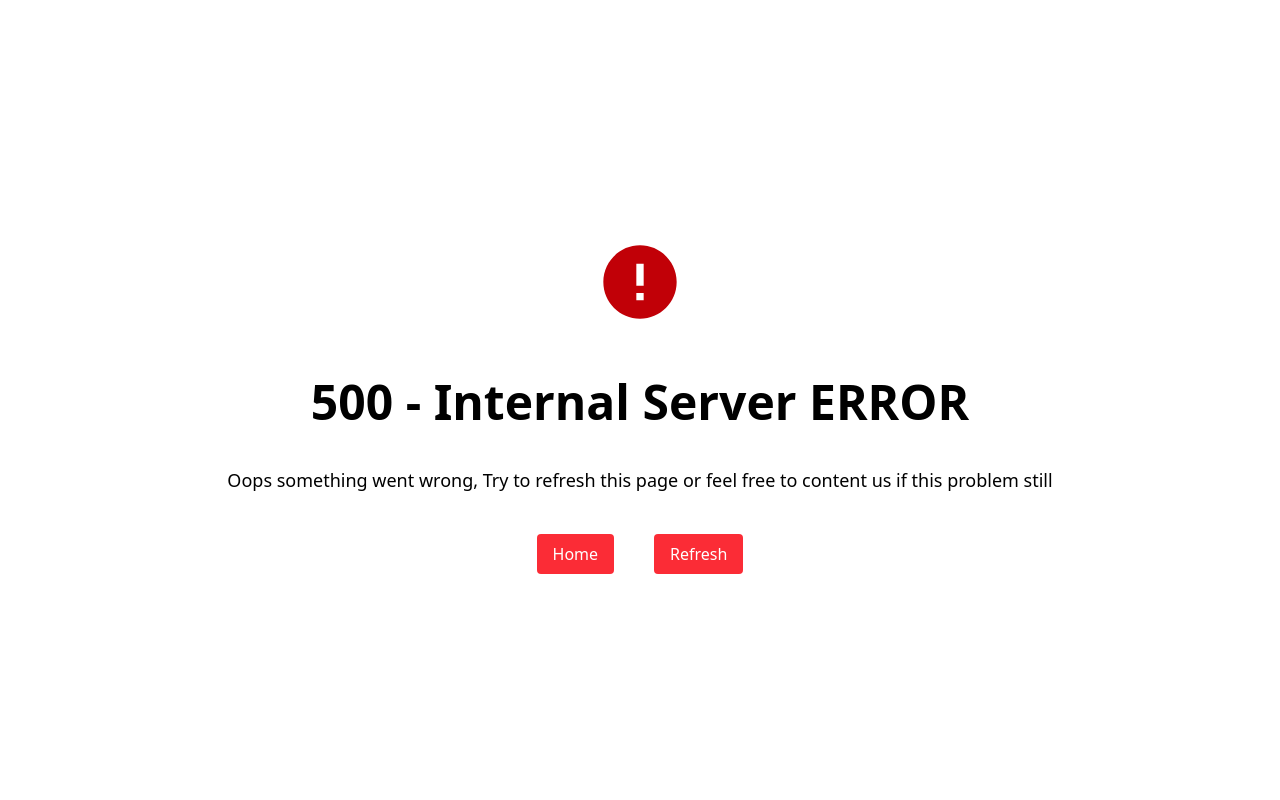
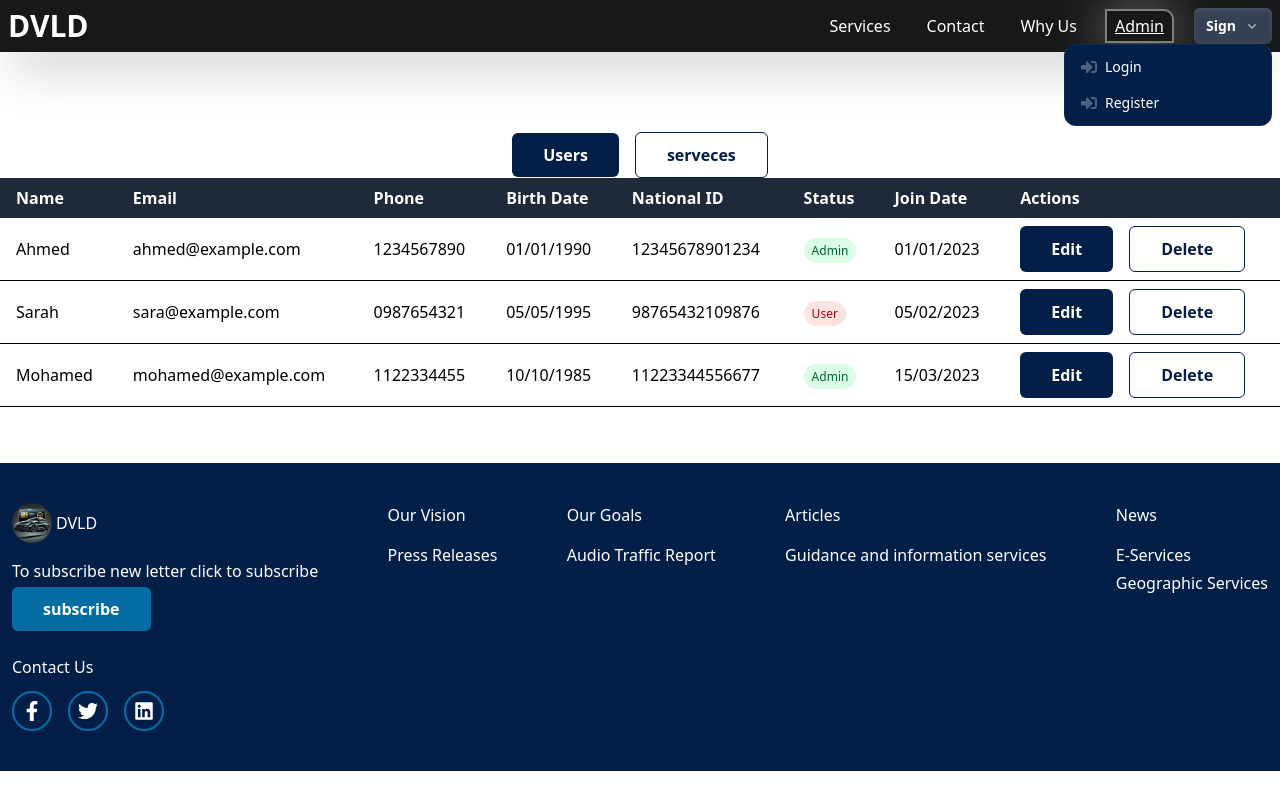
Before and after one commit to kerllouskhairy987/Full-Stack-Website-React-ASP.net, a React (Vite) app: page /admin in a window 1280 px wide. Built offline with nearby package versions, Linux system fonts and the light colour scheme.

Commit message:
Admin dashboard

```diff
--- /dev/null
+++ b/src/components/Admin/AdminTabs.tsx
@@ -0,0 +1,62 @@
+import { NavLink, useLocation } from "react-router-dom";
+import Button from "../ui/Button";
+
+const AdminTabs = () => {
+  const { pathname } = useLocation();
+
+  const tabs = [
+    {
+      id: crypto.randomUUID(),
+      title: "Users",
+      href: "/admin",
+      exact: true,
+    },
+    {
+      id: crypto.randomUUID(),
+      title: "serveces",
+      href: "/admin/services",
+      exact: false,
+    },
+  ];
+
+  const isActiveTab = (href: string, exact: boolean) => {
+    if (exact) {
+      return pathname === href;
+    }
+    return pathname.startsWith(href);
+  };
+
+  return (
+    <div>
+      <nav className="mt-20">
+        <ul className="flex items-center flex-wrap gap-4 justify-center">
+          {tabs.map((tab) => (
+            <li key={tab.id}>
+              <NavLink
+                to={tab.href}
+                className={({ isActive }) =>
+                  `cursor-pointer ${
+                    isActive ? "active-class" : "inactive-class"
+                  }`
+                }
+                end
+              >
+                <Button
+                  className="cursor-pointer"
+                  type="button"
+                  variant={
+                    isActiveTab(tab.href, tab.exact) ? "default" : "outline"
+                  }
+                >
+                  {tab.title}
+                </Button>
+              </NavLink>
+            </li>
+          ))}
+        </ul>
+      </nav>
+    </div>
+  );
+};
+
+export default AdminTabs;
--- /dev/null
+++ b/src/components/Admin/users/UserTable.tsx
@@ -0,0 +1,90 @@
+import Button from "../../ui/Button";
+
+const UserTable = () => {
+  const users = [
+    {
+      id: 1,
+      name: "Ahmed",
+      email: "ahmed@example.com",
+      status: "Admin",
+      joinDate: "01/01/2023",
+      phone: "1234567890",
+      birthDate: "01/01/1990",
+      nationalId: "12345678901234",
+    },
+    {
+      id: 2,
+      name: "Sarah",
+      email: "sara@example.com",
+      status: "User",
+      joinDate: "05/02/2023",
+      phone: "0987654321",
+      birthDate: "05/05/1995",
+      nationalId: "98765432109876",
+    },
+    {
+      id: 3,
+      name: "Mohamed",
+      email: "mohamed@example.com",
+      status: "Admin",
+      joinDate: "15/03/2023",
+      phone: "1122334455",
+      birthDate: "10/10/1985",
+      nationalId: "11223344556677",
+    },
+  ];
+
+  return (
+    <main>
+      <div className="overflow-x-auto">
+        <table className="min-w-full table-auto border-collapse">
+          <thead className="bg-gray-800 text-white">
+            <tr>
+              <th className="px-4 py-2 text-left">Name</th>
+              <th className="px-4 py-2 text-left">Email</th>
+              <th className="px-4 py-2 text-left">Phone</th>
+              <th className="px-4 py-2 text-left">Birth Date</th>
+              <th className="px-4 py-2 text-left">National ID</th>
+              <th className="px-4 py-2 text-left">Status</th>
+              <th className="px-4 py-2 text-left">Join Date</th>
+              <th className="px-4 py-2 text-left">Actions</th>
+            </tr>
+          </thead>
+          <tbody>
+            {users.map((user) => (
+              <tr key={user.id} className="border-b hover:bg-gray-50">
+                <td className="px-4 py-2">{user.name}</td>
+                <td className="px-4 py-2">{user.email}</td>
+                <td className="px-4 py-2">{user.phone}</td>
+                <td className="px-4 py-2">{user.birthDate}</td>
+                <td className="px-4 py-2">{user.nationalId}</td>
+                <td className="px-4 py-2">
+                  <span
+                    className={`px-2 py-1 rounded-full text-xs ${
+                      user.status === "Admin"
+                        ? "bg-green-100 text-green-800"
+                        : "bg-red-100 text-red-800"
+                    }`}
+                  >
+                    {user.status}
+                  </span>
+                </td>
+                <td className="px-4 py-2">{user.joinDate}</td>
+                <td className="px-4 py-2 space-x-2 flex gap-2">
+                  <Button type="button" variant={"default"}>
+                    Edit
+                  </Button>
+                  <Button type="button" variant={"outline"}>
+                    Delete
+                  </Button>
+                </td>
+              </tr>
+            ))}
+          </tbody>
+        </table>
+      </div>
+    </main>
+  );
+};
+
+export default UserTable;
--- a/src/components/Navbar.tsx
+++ b/src/components/Navbar.tsx
@@ -1,75 +1,63 @@
-import { NavLink } from "react-router";
+import { NavLink } from "react-router-dom";
 import SignDropList from "./SignDropList";
 import { CiBoxList } from "react-icons/ci";
 import { useState } from "react";
 
 const Navbar = () => {
   const [openList, setOpenList] = useState(false);
-  return (
-    <ul className="bg-[#171918] shadow-2xl" >
-      <div className="container mx-auto flex items-center justify-between">
-        <li className="p-2">
-          <NavLink to={"/"}>
-            {" "}
-            <h1 className="font-bold text-3xl text-white">DVLD</h1>{" "}
+
+  const navItems = [
+    { to: "/services", text: "Services" },
+    { to: "/contact", text: "Contact" },
+    { to: "/why-us", text: "Why Us" },
+    { to: "/admin", text: "Admin" }
+  ];
+
+  const renderNavItems = (mobile = false) => (
+    <>
+      {navItems.map((item) => (
+        <li key={item.to} onClick={() => mobile && setOpenList(false)}>
+          <NavLink
+            className="px-2 py-1 hover:text-blue-300 transition-colors"
+            to={item.to}
+          >
+            {item.text}
           </NavLink>
         </li>
+      ))}
+      <li>
+        <SignDropList />
+      </li>
+    </>
+  );
 
-        <div className="p-2">
-          <li
+  return (
+    <nav className="bg-[#171918] shadow-2xl sticky top-0 z-50">
+      <div className="container mx-auto flex items-center justify-between p-2">
+        <NavLink to="/">
+          <h1 className="font-bold text-3xl text-white hover:text-blue-300 transition-colors">DVLD</h1>
+        </NavLink>
+        <div className="flex items-center">
+          <ul className="hidden sm:flex items-center gap-5 text-white">
+            {renderNavItems()}
+          </ul>
+          <button
             onClick={() => setOpenList(!openList)}
-            className="sm:hidden rounded-full w-10 h-10 bg-[#031F47] text-2xl flex items-center justify-center cursor-pointer text-white"
+            className="sm:hidden ml-4 rounded-full w-10 h-10 bg-[#031F47] flex items-center justify-center text-white hover:bg-[#052a5f] transition-colors"
+            aria-expanded={openList}
+            aria-label="Toggle navigation"
           >
-            <CiBoxList />
-          </li>
-          <div className="hidden sm:flex items-center gap-1 sm:gap-5 text-white">
-            <li className="">
-              <NavLink className={"px-2 py-1"} to={"services"}>
-                Services
-              </NavLink>
-            </li>
-            <li>
-              <NavLink className={"px-2 py-1"} to={"contact"}>
-                Contact
-              </NavLink>
-            </li>
-            <li>
-              <NavLink className={"px-2 py-1"} to={"why-us"}>
-                Why Us
-              </NavLink>
-            </li>
-
-            <li>
-              <SignDropList />
-            </li>
-          </div>
+            <CiBoxList className="text-2xl" />
+          </button>
         </div>
 
         {openList && (
-          <div className="sm:hidden absolute top-[56px] bg-[#031F47] shadow-2xl w-full flex flex-col items-center justify-center gap-y-3 p-5 z-1 text-white">
-            <li onClick={() => setOpenList(!openList)}>
-              <NavLink className={"px-2 py-1"} to={"services"}>
-                Services
-              </NavLink>
-            </li>
-            <li onClick={() => setOpenList(!openList)}>
-              <NavLink className={"px-2 py-1"} to={"contact"}>
-                Contact
-              </NavLink>
-            </li>
-            <li onClick={() => setOpenList(!openList)}>
-              <NavLink className={"px-2 py-1"} to={"why-us"}>
-                Why Us
-              </NavLink>
-            </li>
-
-            <li>
-              <SignDropList />
-            </li>
-          </div>
+          <ul className="sm:hidden absolute top-16 left-0 right-0 bg-[#031F47] shadow-lg py-3 px-4 flex flex-col items-center gap-3 text-white animate-fadeIn">
+            {renderNavItems(true)}
+          </ul>
         )}
       </div>
-    </ul>
+    </nav>
   );
 };
 
--- a/src/components/ui/Button.tsx
+++ b/src/components/ui/Button.tsx
@@ -1,7 +1,7 @@
 import { VariantProps, cva } from "class-variance-authority";
 import { HTMLAttributes, ReactNode } from "react";
 import { cn } from "../../lib/Utils";
-import { TButton, TWButton } from "../../types";
+import { TButton } from "../../types";
 
 const buttonVariants = cva(
     "rounded-md font-medium text-white duration-300  disabled:cursor-not-allowed flex items-center justify-center",
--- /dev/null
+++ b/src/layout/AdminLayout.tsx
@@ -0,0 +1,17 @@
+import { Outlet } from "react-router"
+import Footer from "../components/Footer"
+import Navbar from "../components/Navbar"
+import AdminTabs from "../components/Admin/AdminTabs"
+
+const AdminLayout = () => {
+    return (
+        <>
+            <Navbar />
+            <AdminTabs />
+            <Outlet />
+            <Footer />
+        </>
+    )
+}
+
+export default AdminLayout
--- /dev/null
+++ b/src/pages/admin/ServecesPage.tsx
@@ -0,0 +1,8 @@
+
+export default function ServecesPage() {
+  return (
+    <main>
+      Test
+    </main>
+  )
+}
--- /dev/null
+++ b/src/pages/admin/UsersPage.tsx
@@ -0,0 +1,9 @@
+import UserTable from "../../components/Admin/users/UserTable";
+
+export default function UsersPage() {
+  return (
+    <div>
+      <UserTable />
+    </div>
+  )
+}
--- a/src/router/index.tsx
+++ b/src/router/index.tsx
@@ -1,15 +1,21 @@
-
 import ProtectedRoute from "../auth/ProtectedRoute";
 import Login from "../pages/auth/Login";
 import Register from "../pages/auth/Register";
-import { createBrowserRouter, createRoutesFromElements, Route } from "react-router";
+import {
+  createBrowserRouter,
+  createRoutesFromElements,
+  Route,
+} from "react-router";
 import PageNotFound from "../pages/PageNotFound";
 import ErrorHandler from "../errors/ErrorHandler";
-import RootLayout from "../pages/RootLayout";
+import RootLayout from "../layout/RootLayout";
 import Contact from "../pages/Contact";
 import ForgotPassword from "../pages/ForgotPassword";
 import ResetPassword from "../pages/ResetPassword";
 import Services from "../pages/Services";
+import AdminLayout from "../layout/AdminLayout";
+import UsersPage from "../pages/admin/UsersPage";
+import ServecesPage from "../pages/admin/ServecesPage";
 
 const isAuthenticated = false;
 
@@ -20,21 +26,31 @@ const router = createBrowserRouter(
         <Route index element={<Services />} />
         <Route path="services" element={<Services />} />
 
-                <Route path="contact" element={
+        <Route
+          path="contact"
+          element={
             <ProtectedRoute isAllowed={isAuthenticated} redirectPath={`/login`}>
               <Contact />
             </ProtectedRoute>
-                } />
+          }
+        />
 
-                <Route path="login" element={
+        <Route
+          path="login"
+          element={
             <ProtectedRoute isAllowed={!isAuthenticated} redirectPath={`/`}>
               <Login />
             </ProtectedRoute>
           }
         />
 
-                <Route path="register" element={
-                    <ProtectedRoute isAllowed={!isAuthenticated} redirectPath={`/login`} >
+        <Route
+          path="register"
+          element={
+            <ProtectedRoute
+              isAllowed={!isAuthenticated}
+              redirectPath={`/login`}
+            >
               <Register />
             </ProtectedRoute>
           }
@@ -43,6 +59,34 @@ const router = createBrowserRouter(
         <Route path="forgot-password" element={<ForgotPassword />} />
         <Route path="reset-password" element={<ResetPassword />} />
       </Route>
+      <Route
+        path="/admin"
+        element={<AdminLayout />}
+        errorElement={<ErrorHandler />}
+      >
+        <Route
+          index
+          element={
+            <ProtectedRoute
+              isAllowed={!isAuthenticated}
+              redirectPath={`/login`}
+            >
+              <UsersPage />
+            </ProtectedRoute>
+          }
+        />
+        <Route
+          path="services"
+          element={
+            <ProtectedRoute
+              isAllowed={!isAuthenticated}
+              redirectPath={`/login`}
+            >
+              <ServecesPage />
+            </ProtectedRoute>
+          }
+        />
+      </Route>
 
       <Route path="*" element={<PageNotFound />} />
     </>
```
Also changed, not shown: src/layout/RootLayout.tsx (renamed from src/pages/RootLayout.tsx), 2 other files (tests, documents, lock files or other folders). Lines whose indentation alone changed are shown as unchanged.
